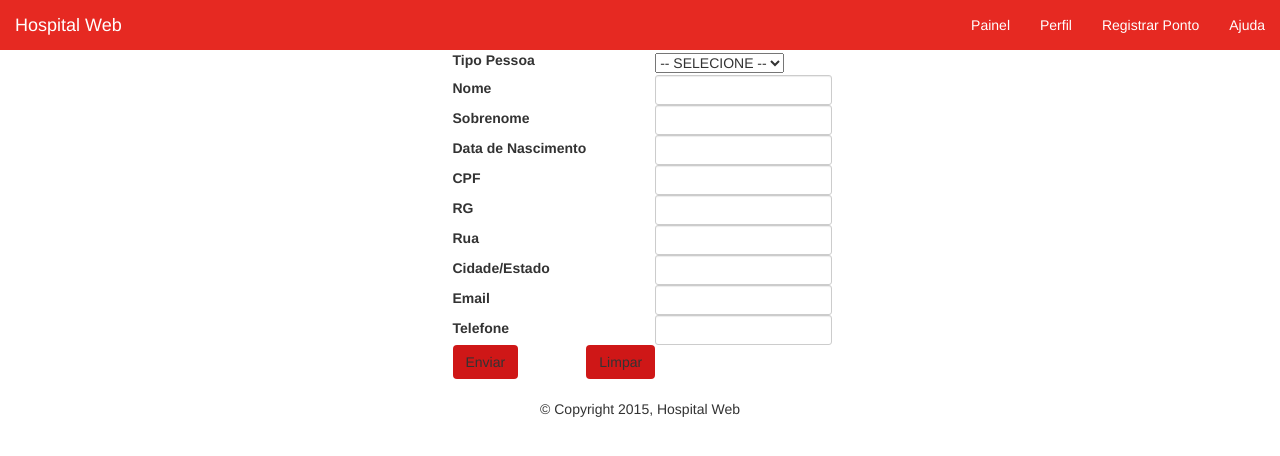
After one commit to joaomedeiros95/ProjetoWebI, a PHP site: page /painel/controle/cadastroGenerico.php in a window 1280 px wide. The commit adds this page. Shown: the top 456 px of the page. Run offline with PHP 8.4, Linux system fonts and the light colour scheme; data comes from the database, SQL or seed files in the repository.

Commit message:
Terminado Cadastro por Painel de Controle e incrementado o cadastro por Portal Publico

```diff
--- a/prototipo/css/principal.css
+++ b/prototipo/css/principal.css
@@ -245,3 +245,7 @@
     margin-left: 5%;
 
 }
+
+.noVisible {
+    display: none;
+}
--- a/prototipo/interacaoBD/tipo_pessoaDAO.php
+++ b/prototipo/interacaoBD/tipo_pessoaDAO.php
@@ -13,4 +13,5 @@ class tipo_pessoaDAO extends DAO {
     public static $ATENDENTE = 3;
     public static $PACIENTE = 4;
     public static $ADMINISTRADOR = 5;
+
 }
--- a/prototipo/painel/cadastro.php
+++ b/prototipo/painel/cadastro.php
@@ -65,6 +65,12 @@ include '../config.php';
                 <td/>
                 <td><input class="input-sm form-control" type="text" name="telefone" required></td>
             </tr>
+            <tr>
+                <td><label for="plano_saude">Plano de Saúde</label><td/>
+                <td>
+                    <input class="input-sm form-control" type="text" name="plano_saude">
+                </td>
+            </tr>
 
             <tr>
 
--- /dev/null
+++ b/prototipo/painel/controle/cadastroGenerico.php
@@ -0,0 +1,173 @@
+<?php
+/**
+ * Created by PhpStorm.
+ * User: joao
+ * Date: 30/05/15
+ * Time: 13:16
+ */
+
+    include_once('header.php');
+
+    function selectTipoPessoa() {
+        $tipoPessoa = new tipo_pessoaDAO();
+        $result = $tipoPessoa->getALL();
+
+        while($row = $result->fetch_assoc()) {
+            echo "<option value='" . $row['id_tipo_pessoa'] . "'>" . $row['denominacao'] . "</option>";
+        }
+    }
+?>
+
+    <div class="localForm">
+        <form class="list-group" method="post" action="../controleCadastro.php" onsubmit="validarFormulario()">
+            <table class="">
+                <tr>
+                    <td>
+                        <label for="tipo_pessoa">Tipo Pessoa</label>
+                    </td>
+                    <td></td>
+                    <td>
+                        <select name="id_tipo_pessoa" onchange="tipoChanged(this.value)">
+                            <option value="0">-- SELECIONE --</option>
+                            <?php echo selectTipoPessoa() ?>
+                        </select>
+                    </td>
+                </tr>
+                <tr>
+                    <td><label for="Pnome">Nome</label>
+                    <td/>
+                    <td><input class="input-sm form-control " type="text" name="Pnome"></td>
+                </tr>
+                <tr>
+                    <td><label for="Snome">Sobrenome</label>
+                    <td/>
+                    <td><input class="input-sm form-control" type="text" name="Snome"></td>
+                </tr>
+                <tr>
+                    <td><label for="dtNascimento">Data de Nascimento</label>
+                    <td/>
+                    <td><input class="input-sm form-control" type="text" name="dtnascimento" onkeyup="formatarData(this)" maxlength="10" required></td>
+                </tr>
+                <tr>
+                    <td><label for="cpf">CPF</label>
+                    <td/>
+                    <td><input class="input-sm form-control" type="text" name="cpf" onkeyup="return formatarInteiros(this);" maxlength="11" required></td>
+                </tr>
+                <tr>
+                    <td><label for="rg">RG</label>
+                    <td/>
+                    <td><input class="input-sm form-control" type="text" name="rg" onkeyup="return formatarInteiros(this);" maxlength="11" required></td>
+                </tr>
+                <tr>
+                    <td><label for="rua">Rua</label>
+                    <td/>
+                    <td><input class="input-sm form-control" type="text" name="rua"></td>
+                </tr>
+                <tr>
+                    <td><label for="cidadeEstado">Cidade/Estado</label>
+                    <td/>
+                    <td><input class="input-sm form-control" type="text" name="cidadeEstado" required></td>
+                </tr>
+                <tr>
+                    <td><label for="email">Email</label>
+                    <td/>
+                    <td><input class="input-sm form-control" type="text" name="email" required></td>
+                </tr>
+                <tr>
+                    <td><label for="telefone">Telefone</label>
+                    <td/>
+                    <td><input class="input-sm form-control" type="text" name="telefone" required></td>
+                </tr>
+                <tr class = "dependente enfermeira noVisible">
+                    <td><label for="nivel_enfermeira">Nível Enfermeira</label><td/>
+                    <td>
+                        <select name="nivel_enfermeira">
+                            <option value = "0">-- SELECIONE --</option>
+                            <?php
+                                for($i = 1; $i <= 10; $i++) {
+                                    echo "<option value = '" . $i . "'>" . $i . "</option>";
+                                }
+                            ?>
+                        </select>
+                    </td>
+                </tr>
+
+                <tr class = "dependente funcionario noVisible">
+                    <td><label for="carga_horaria_semana">Carga Horária Semanal</label><td/>
+                    <td>
+                        <input type="number" name="carga_horaria_semana" min="20" max="60">
+                    </td>
+                </tr>
+
+                <tr class = "dependente paciente noVisible">
+                    <td><label for="plano_saude">Plano de Saúde</label><td/>
+                    <td>
+                        <input class="input-sm form-control" type="text" name="plano_saude">
+                    </td>
+                </tr>
+
+
+                <tr>
+
+                    <td class="">
+                        <button class="btn btn-group cor " type="submit">Enviar</button>
+                    </td>
+                    <td class="">
+                        <button class="btn btn-group cor " type="reset">Limpar</button>
+                    </td>
+
+                </tr>
+
+
+            </table>
+        </form>
+    </div>
+
+
+<?php include_once('../../footer.php') ?>
+
+<script>
+    function tipoChanged(valor) {
+        var tipo = '';
+        valor = parseInt(valor);
+        switch (valor) {
+            case 1:
+                tipo = 'medico';
+                break;
+            case 2:
+                tipo = 'enfermeira';
+                break;
+            case 3:
+                tipo = 'atendente';
+                break;
+            case 4:
+                tipo = 'paciente';
+                break;
+            case 5:
+                tipo = 'administrador';
+                break;
+        }
+        /* Deixa invísivel todos os campos */
+        $('.dependente').each(function() {
+            $(this).addClass('noVisible');
+        });
+
+        if(valor > 0) {
+            /* Deixa visível os campos do tipo selecionado */
+            var tipoClasse = '.'.concat(tipo);
+            $(tipoClasse).each(function() {
+                $(this).removeClass('noVisible');
+            });
+
+            if(valor != 4) {
+                $('.funcionario').each(function () {
+                    $(this).removeClass('noVisible');
+                });
+            }
+        }
+    }
+
+    function validarFormulario() {
+        return true;
+    }
+</script>
--- a/prototipo/painel/header.php
+++ b/prototipo/painel/controle/header.php
@@ -1,4 +1,4 @@
-<?php include_once('../config.php') ?>
+<?php include_once('../../config.php') ?>
 
 <!DOCTYPE html>
 <html lang="en">
@@ -6,8 +6,8 @@
   <title>Hospital Web</title>
   <meta charset="utf-8">
   <meta name="viewport" content="width=device-width, initial-scale=1">
-  <link rel="stylesheet" href="../bs/css/bootstrap.min.css">
-  <link rel="stylesheet" href="../css/principal.css">
+  <link rel="stylesheet" href="../../bs/css/bootstrap.min.css">
+  <link rel="stylesheet" href="../../css/principal.css">
 </head>
 <body class="panel-body">
 
--- a/prototipo/painel/login.php
+++ b/prototipo/painel/login.php
@@ -11,7 +11,7 @@
 
 <div class="container">
 
-    <form class="form-signin" method="post" action="validaLogin.php">
+    <form class="form-signin" method="post" action="controle/validaLogin.php">
         <h2 class="form-signin-heading text-center">Hospital Web</h2>
         <label for="inputEmail" class="sr-only">Email address</label>
         <input type="email" id="inputEmail" class="form-control" placeholder="Login" required autofocus>
```
Also changed, not shown: prototipo/painel/controle/index.php (renamed from prototipo/painel/index.php, +6 -7 lines), prototipo/painel/controleCadastro.php (+22 -3 lines), prototipo/painel/controle/validaCadastro.php (renamed from prototipo/painel/validaCadastro.php), prototipo/painel/controle/validaLogin.php (renamed from prototipo/painel/validaLogin.php).
